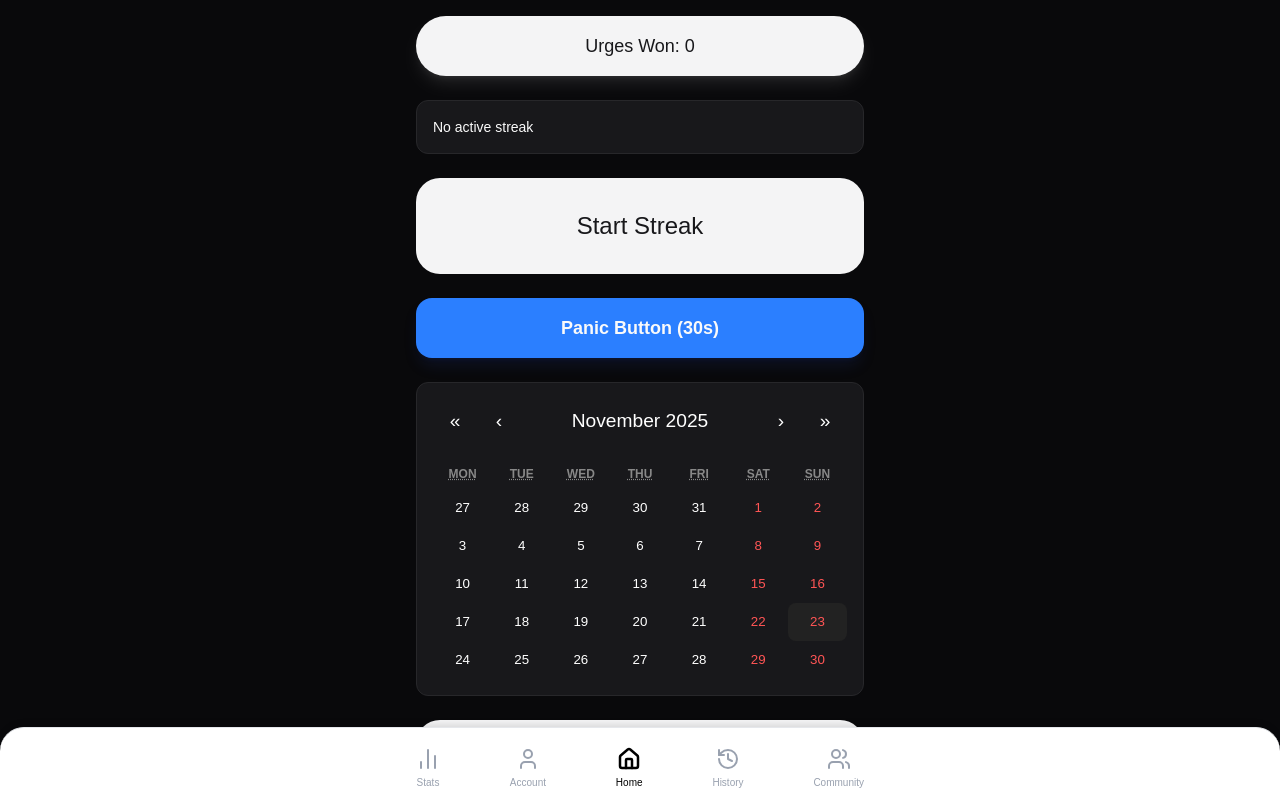
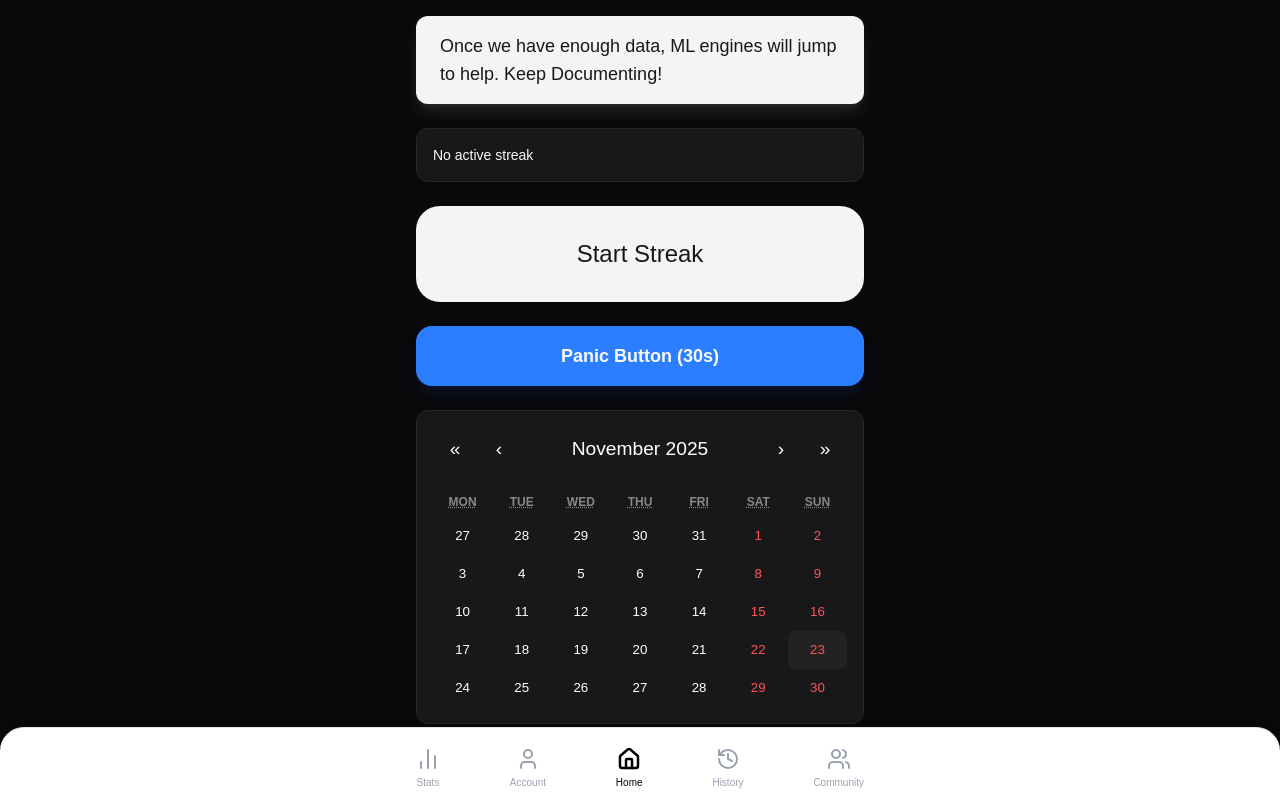
Before and after one commit to anuragkumart16/Esteemed, a Next.js app in the folder client_side/: page /landing in a window 1280 px wide. Shown: the top 798 px of the page. Built offline with nearby package versions, Linux system fonts and the light colour scheme; no server answers; the database is empty.

Commit message:
added changes

```diff
--- a/client_side/app/landing/page.tsx
+++ b/client_side/app/landing/page.tsx
@@ -142,8 +142,9 @@ export default function LandingPage() {
     <div className="min-h-screen bg-zinc-950 text-zinc-50 p-4 pb-24 flex flex-col items-center">
       <div className="w-full max-w-md">
         {/* Header */}
-        <div className="bg-zinc-100 rounded-full py-4 px-6 mb-6 flex justify-center items-center shadow-lg shadow-white/10">
-          <h1 className="text-zinc-900 text-lg font-medium animate-fade-in">{headerText}</h1>
+        <div className="bg-zinc-100 rounded-xl py-4 px-6 mb-6 flex justify-center items-center shadow-lg shadow-white/10">
+          <h1 className="text-zinc-900 text-lg font-medium animate-fade-in">Once we have enough data, ML engines will jump to help. Keep Documenting!</h1>
+          {/* <h1 className="text-zinc-900 text-lg font-medium animate-fade-in">{headerText}</h1> */}
         </div>
 
         {/* Streak Status */}
```
